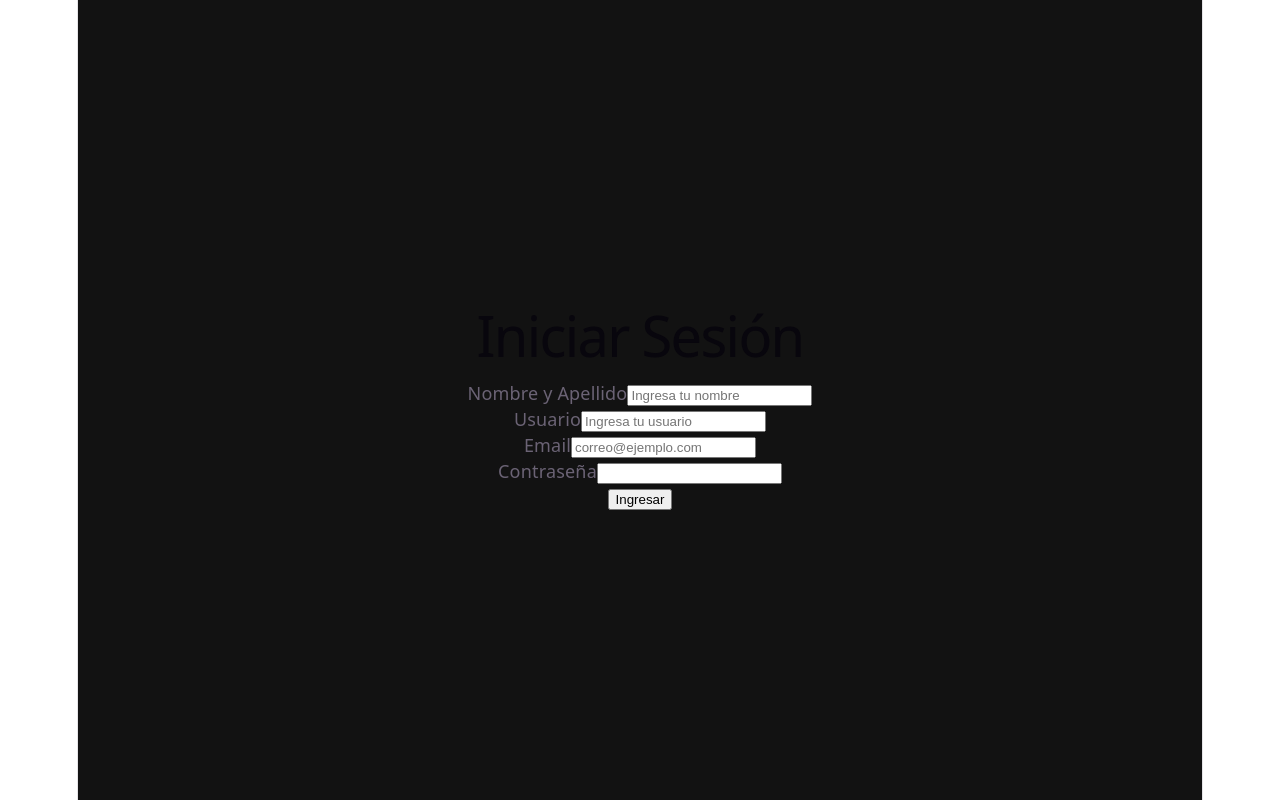
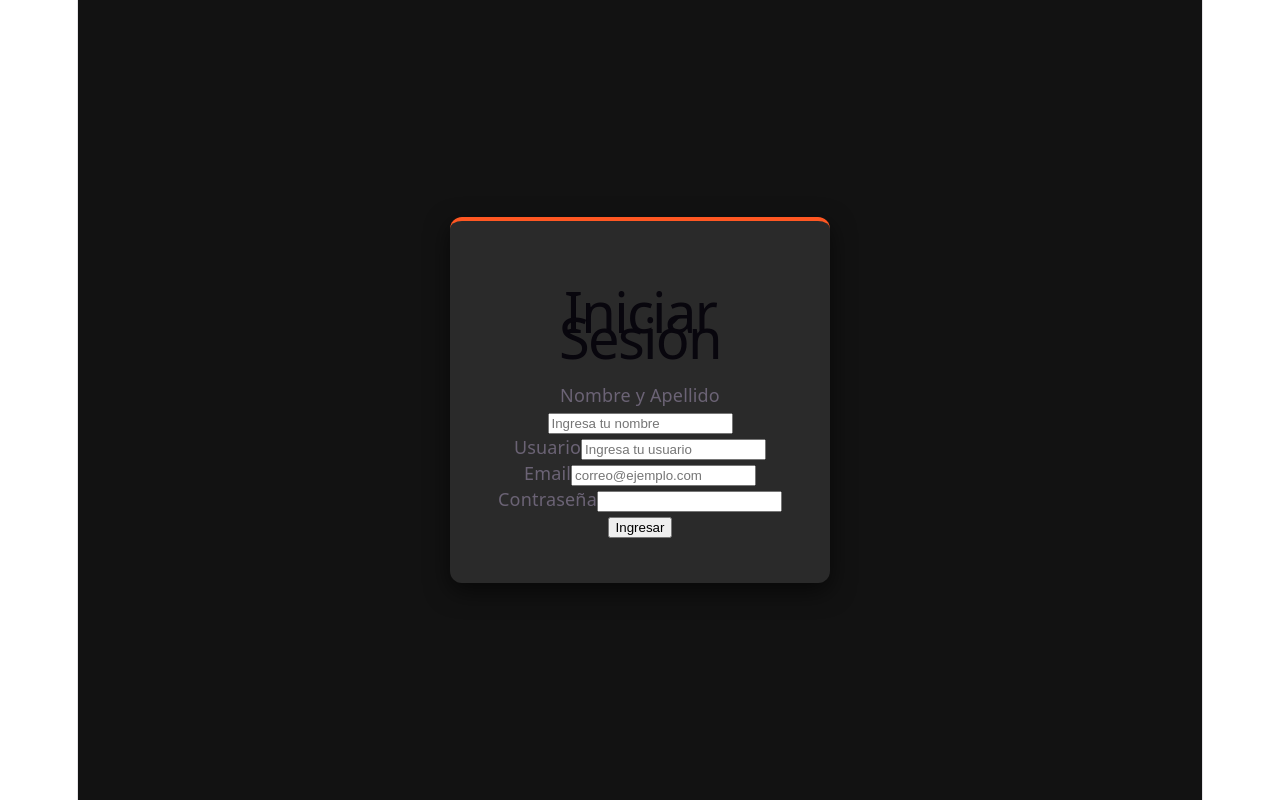
Before and after one commit to mateobaudracco22/ImpactoFitness, a React (Vite) app: page /login in a window 1280 px wide. Built offline with nearby package versions, Linux system fonts and the light colour scheme.

Commit message:
Agregando Estilos

```diff
--- a/src/estilos/login.css
+++ b/src/estilos/login.css
@@ -5,3 +5,13 @@
     min-height: 100vh;
     background-color: #121212;
 }
+
+.tarjeta-login {
+    background-color: #2A2A2A;
+    padding: 2.5rem;
+    border-radius: 12px;
+    box-shadow: 0 8px 24px rgba(0, 0, 0, 0.6);
+    width: 100%;
+    max-width: 380px;
+    border-top: 4px solid #FF5722;
+}
```
